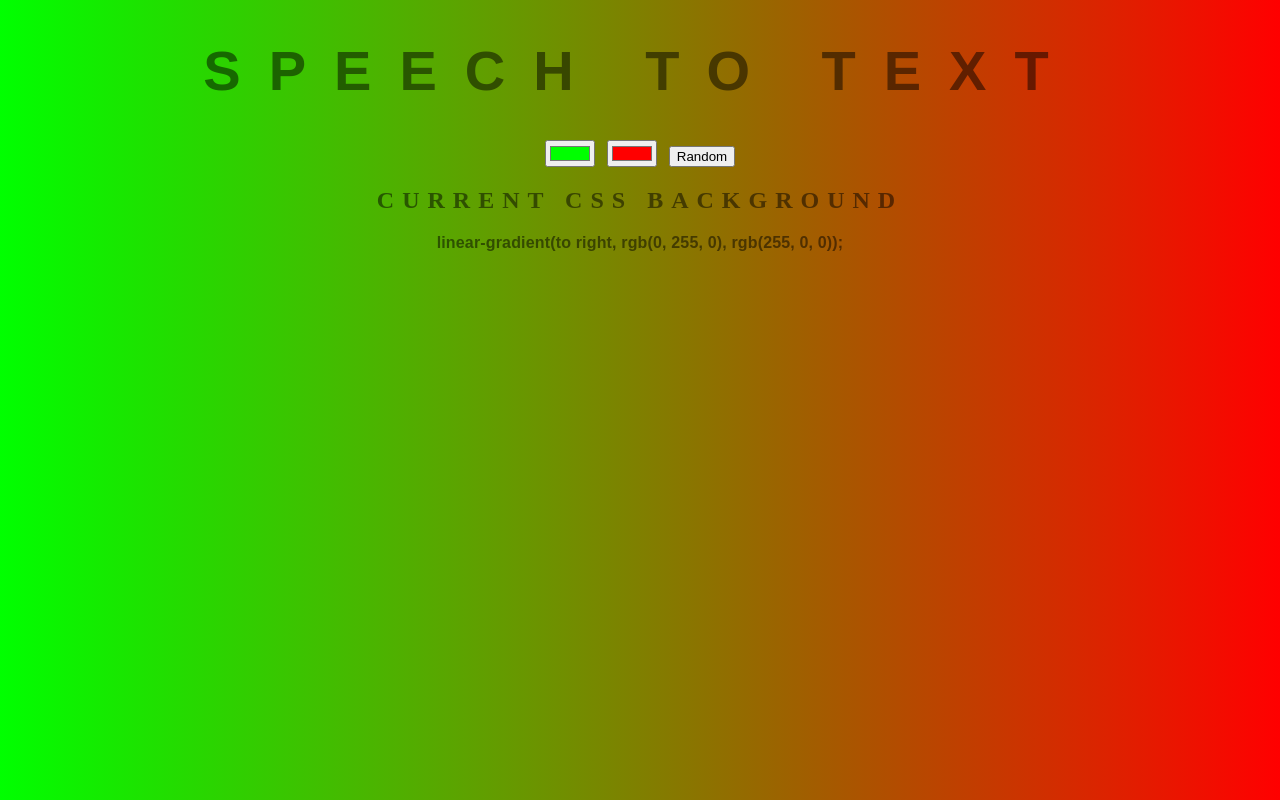
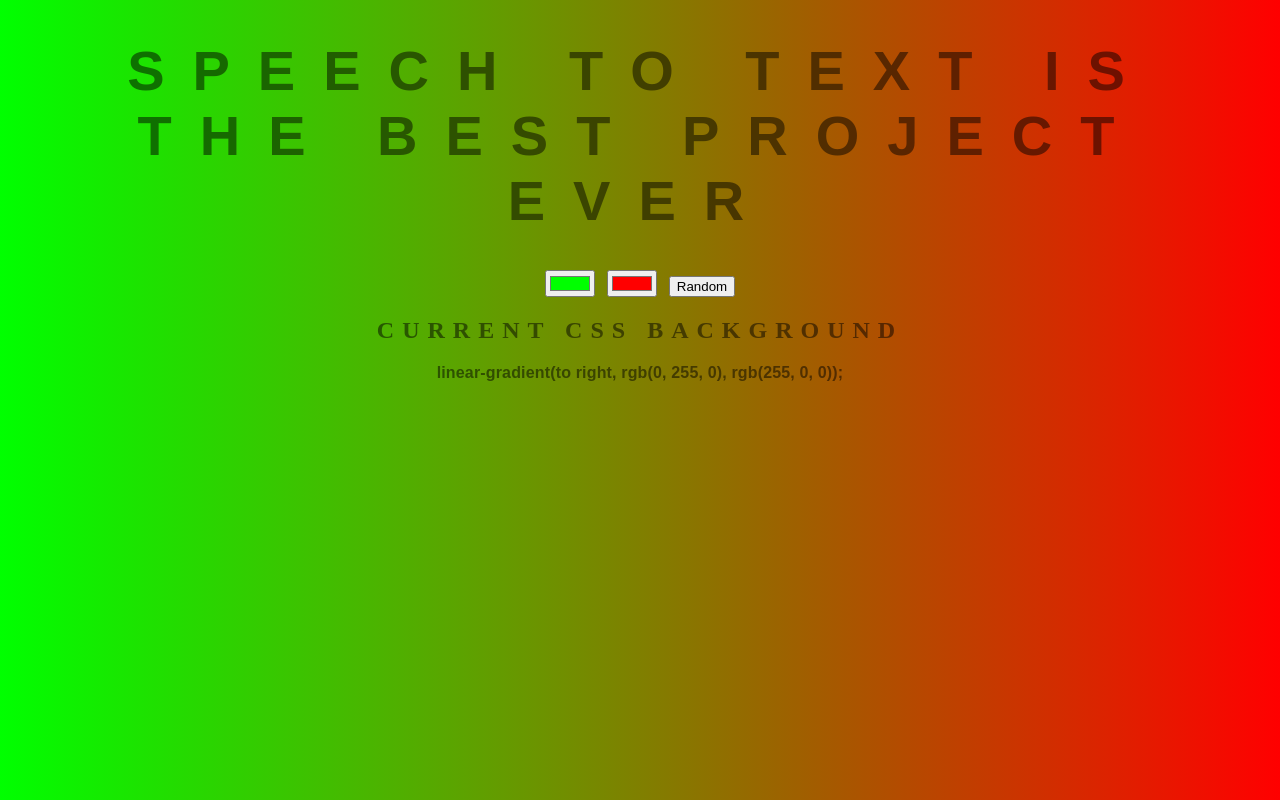
Before and after one commit to crux-in-lan/speech2Text, a plain HTML site: page index.html in a window 1280 px wide. Drawn offline with Linux system fonts and the light colour scheme.

Commit message:
Testing and training git with dreamweaver.

```diff
--- a/index.html
+++ b/index.html
@@ -5,7 +5,7 @@
 	<link rel="stylesheet" type="text/css" href="style.css">
 </head>
 <body id="gradient">
-	<h1>Speech to Text</h1>
+	<h1>Speech to Text is the best project ever</h1>
 	<input class="color1" type="color" name="color1" value="#00ff00">
 	<input class="color2" type="color" name="color2" value="#ff0000">
     <button id="btnRandom">Random</button>
--- a/style.css
+++ b/style.css
@@ -4,7 +4,7 @@ body {
     text-align: center;
     text-transform: uppercase;
     letter-spacing: .5em;
-    top: 15%;
+    top: 16%;
 	background: linear-gradient(to right, red , yellow); /* Standard syntax */
 }
 
```
